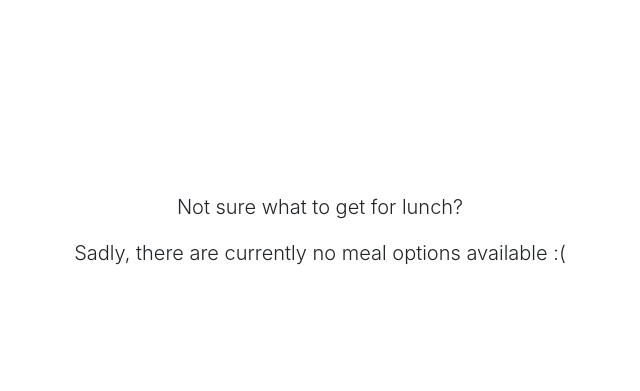
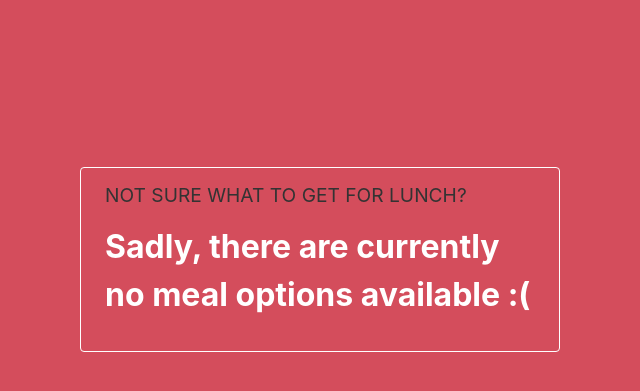
Before and after one commit to chlab/lunchy, a Django app: template lunch/templates/lunch/index.html in a window 1280 px wide. Shown: the top 391 px of the page, without its empty margins (320-960 px from the left). Run offline with Django 3.2, Linux system fonts and the light colour scheme; the template is opened without the code that fills it, so the values that code supplies are empty; some libraries are stand-ins or nearby versions.

Commit message:
style restructuring and moved custom styles to style.css. also configured static file serving.

```diff
--- a/lunch/templates/lunch/base.html
+++ b/lunch/templates/lunch/base.html
@@ -1,20 +1,19 @@
+{% load staticfiles %}
+
 <!doctype html>
 <html>
 <head>
 	<meta charset="utf-8">
 	<title>Lunchy</title>
 	<link rel="stylesheet" href="https://maxcdn.bootstrapcdn.com/bootstrap/4.0.0-alpha.2/css/bootstrap.min.css" integrity="sha384-y3tfxAZXuh4HwSYylfB+J125MxIs6mR5FOHamPBG064zB+AFeWH94NdvaCBm8qnd" crossorigin="anonymous">
-	<style>
-		#app-container {
-			margin-top: 15%;
-			text-align: center;
-		}
-	</style>
+	<link rel="stylesheet" href="{% static 'lunch/style.css' %}">
 </head>
 <body>
 
-  <div id="app-container" class="container">
-  	{% block content %}{% endblock content %}
+  <div class="container">
+  	<div id="app-container" class="card">
+  		{% block content %}{% endblock content %}
+  	</div>
   </div>
 
   <script src="https://ajax.googleapis.com/ajax/libs/jquery/2.1.4/jquery.min.js"></script>
--- a/lunch/templates/lunch/index.html
+++ b/lunch/templates/lunch/index.html
@@ -2,10 +2,14 @@
 
 {% block content %}
 
-<p class="lead">Not sure what to get for lunch?</p>
+<div class="card-block">
+	<h4 class="card-title">Not sure what to get for lunch?</h4>
+</div>
 
 {% if meal_option and restaurant %}
-	<h1>How about {{ meal_option }} from <a href="{% url 'lunch:restaurant' restaurant.id %}">{{ restaurant }}</a></h1>
+	<p class="lead">
+		How about {{ meal_option }} from <a href="{% url 'lunch:restaurant' restaurant.id %}">{{ restaurant }}</a>
+	</p>
 {% else %}
 	<p class="lead">Sadly, there are currently no meal options available :(</p>
 {% endif %}
--- a/lunchy/settings.py
+++ b/lunchy/settings.py
@@ -123,3 +123,7 @@ USE_TZ = True
 # https://docs.djangoproject.com/en/1.9/howto/static-files/
 
 STATIC_URL = '/static/'
+
+STATICFILES_DIRS = [
+    os.path.join(BASE_DIR, "static"),
+]
--- /dev/null
+++ b/static/lunch/style.css
@@ -0,0 +1,25 @@
+body, .card, .list-group-item {
+	background-color: #D44D5C;
+}
+#app-container {
+	margin: 15% auto 0 auto;
+	max-width: 30rem;
+	padding: 1rem 1.5rem;
+	border-color: #fff;;
+	color: #fff;
+}
+#app-container .card-title {
+	text-transform: uppercase;
+	font-size: 1.2rem;
+	color: #333;
+	font-weight: normal;
+	margin: 0;
+}
+#app-container .lead {
+	font-size: 2rem;
+	margin-top: 1rem;
+	font-weight: bold;
+}
+#app-container a {
+	color: #DDC9B4;
+}
```
Also changed, not shown: lunch/templates/lunch/add.html (+11 -3 lines), lunch/templates/lunch/restaurant.html (+17 -3 lines).
